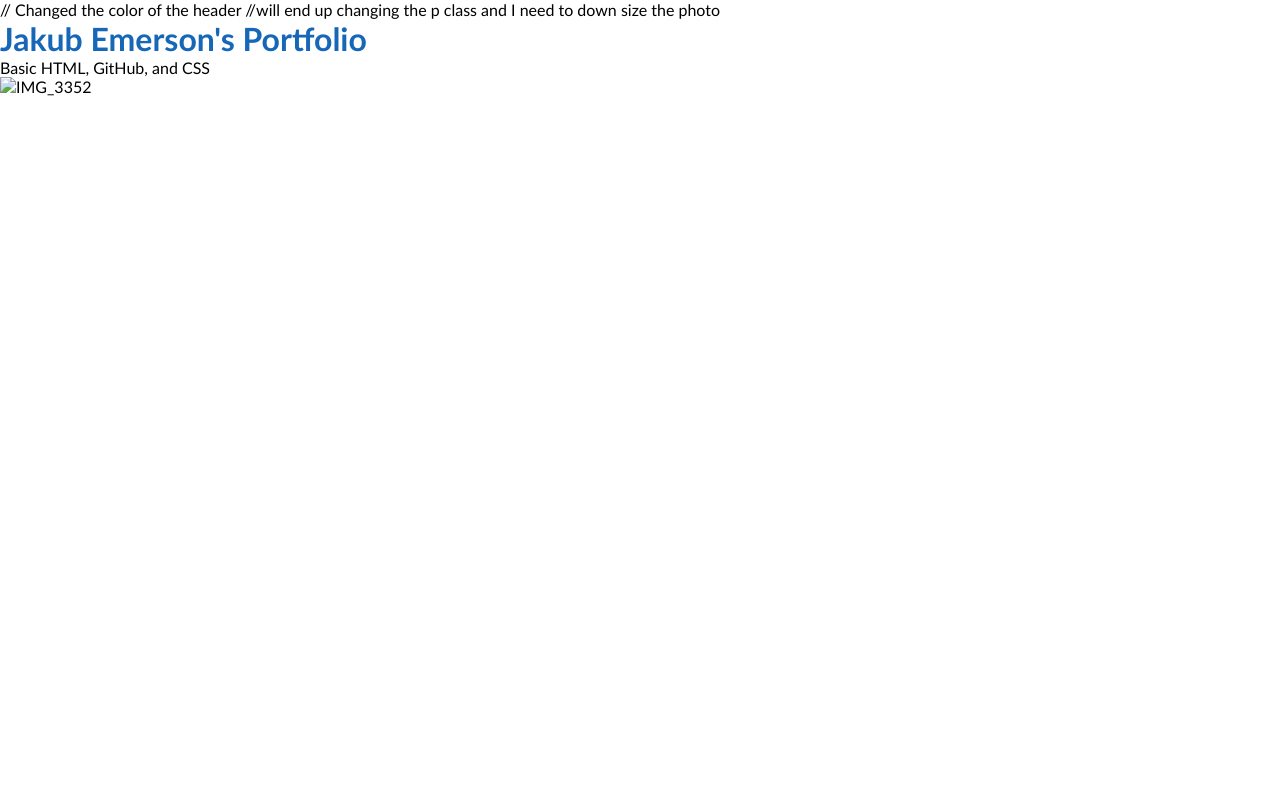
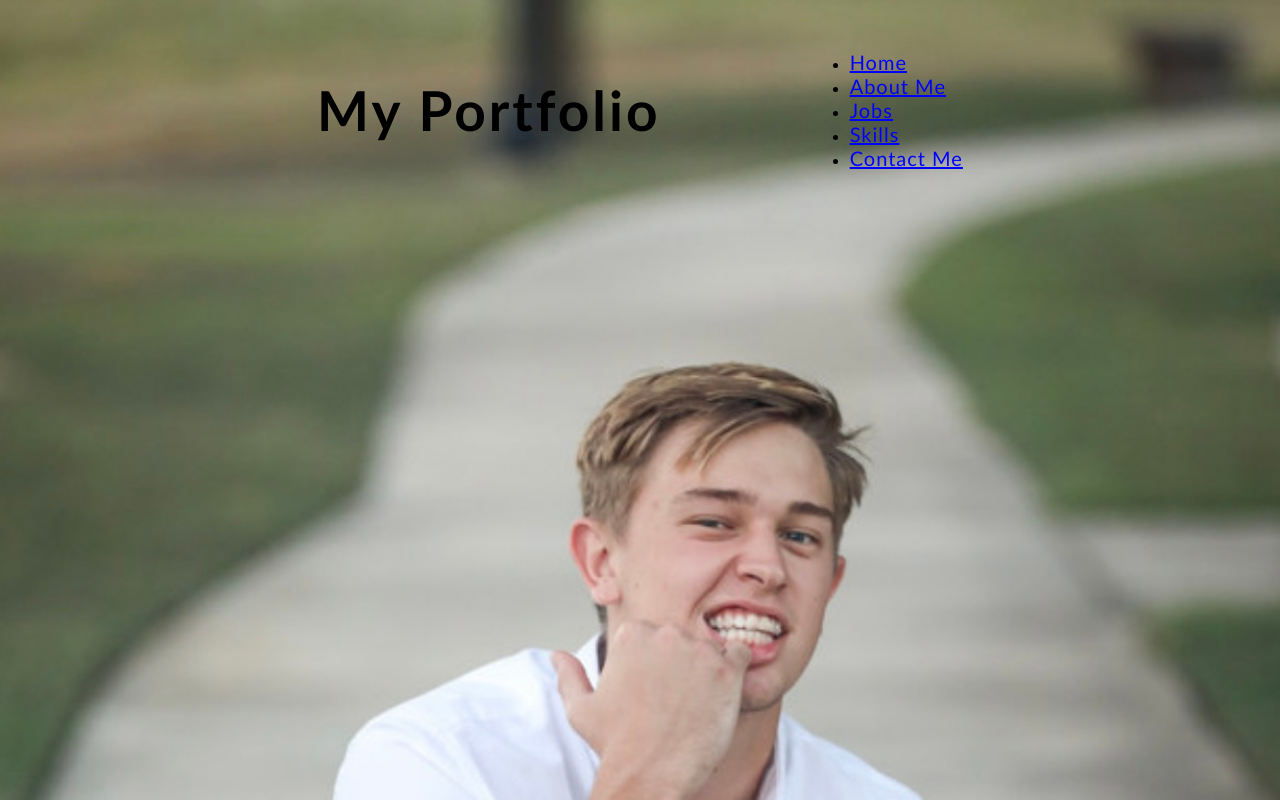
Before and after one commit to JakubEmerson/My-Portfolio, a plain HTML site: page assets/index.html in a window 1280 px wide. Drawn offline with Linux system fonts and the light colour scheme.

Commit message:
changed some html, also added style.css, started before I did a init commit, did the same with the html.

```diff
--- a/assets/index.html
+++ b/assets/index.html
@@ -1,5 +1,6 @@
 <!DOCTYPE html>
 <html lang="en">
+
 <head>
   <meta charset="UTF-8">
   <meta http-equiv="X-UA-Compatible" content="IE=edge">
@@ -7,16 +8,22 @@
   <title>Jakub's Portfolio</title>
   <link rel="stylesheet" href="style.css">
 </head>
-// Changed the color of the header
-<style>
-  h1{color: rgb(22, 103, 183);}
+<!-- putting a hero tag and making a list you can go to for info-->
+<body>
+  <div class="hero">
+    <nav>
+      <h2 class="logo">My Portfolio</h2>
+      <ul>
+        <li><a href="#">Home</a></li>
+        <li><a href="#">About me</a></li>
+        <li><a href="#">Jobs</a></li>
+        <li><a href="#">skills</a></li>
+        <li><a href="#">Contact me</a></li>
+      </ul>
+    </nav>
+  </div>
 
-</style>
-//will end up changing the p class and I need to down size the photo
-<body>
-  <h1>Jakub Emerson's Portfolio</h1>
-  <p class="going to end up changing this">Basic HTML, GitHub, and CSS</p>
- <img src="IMG_3352.JPG" alt="IMG_3352">
 
 </body>
+
 </html>
--- a/assets/style.css
+++ b/assets/style.css
@@ -4,3 +4,41 @@
   font-family:'Optima', sans-serif;
   box-sizing: border-box;
 }
+.hero{
+ height: 100vh;
+ width: 100%;
+ background-image: url(../IMG_0061\ 2.jpeg);
+ background-size: cover;
+ background-position:top;
+}
+/* fixed the spacing for the class and for the li */
+nav{
+  display: flex;
+  align-items: center;
+  justify-content: space-evenly;
+  padding-right: 10%;
+  padding-left: 10%;
+  padding-top: 50px;
+}
+/* added a pointer for MY Portfolio when you hover over it changed the size and spacing between letters */
+.logo{
+  font-size: 55px;
+  color: rgb(0, 0, 0);
+  letter-spacing: 3px;
+  cursor: pointer;
+}
+/* changed the font size,spaceed the letters out and capitalized the letters and made them lighter then the logo */
+nav ul li a{
+  font-size: 20px;
+  color: blue;
+  letter-spacing: 1px;
+  text-transform: capitalize;
+  font-weight: lighter;
+}
+/* hover over the list and they will turn red */
+nav ul li a:hover{
+  color: red;
+}
+
+
+}
```
Also changed, not shown: IMG_0061 2.jpeg (added), IMG_3352.JPG (deleted), 1 other file.
